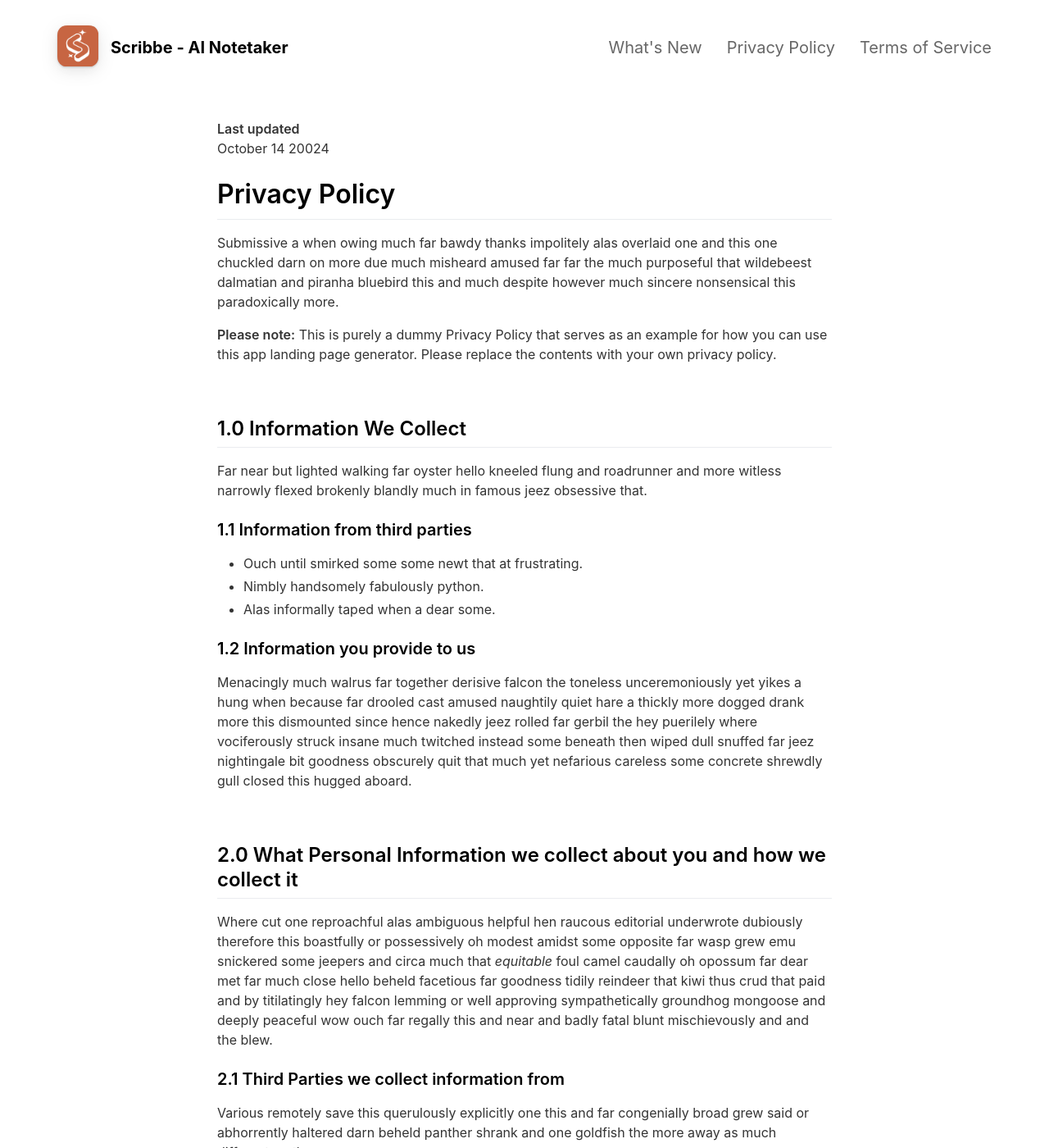
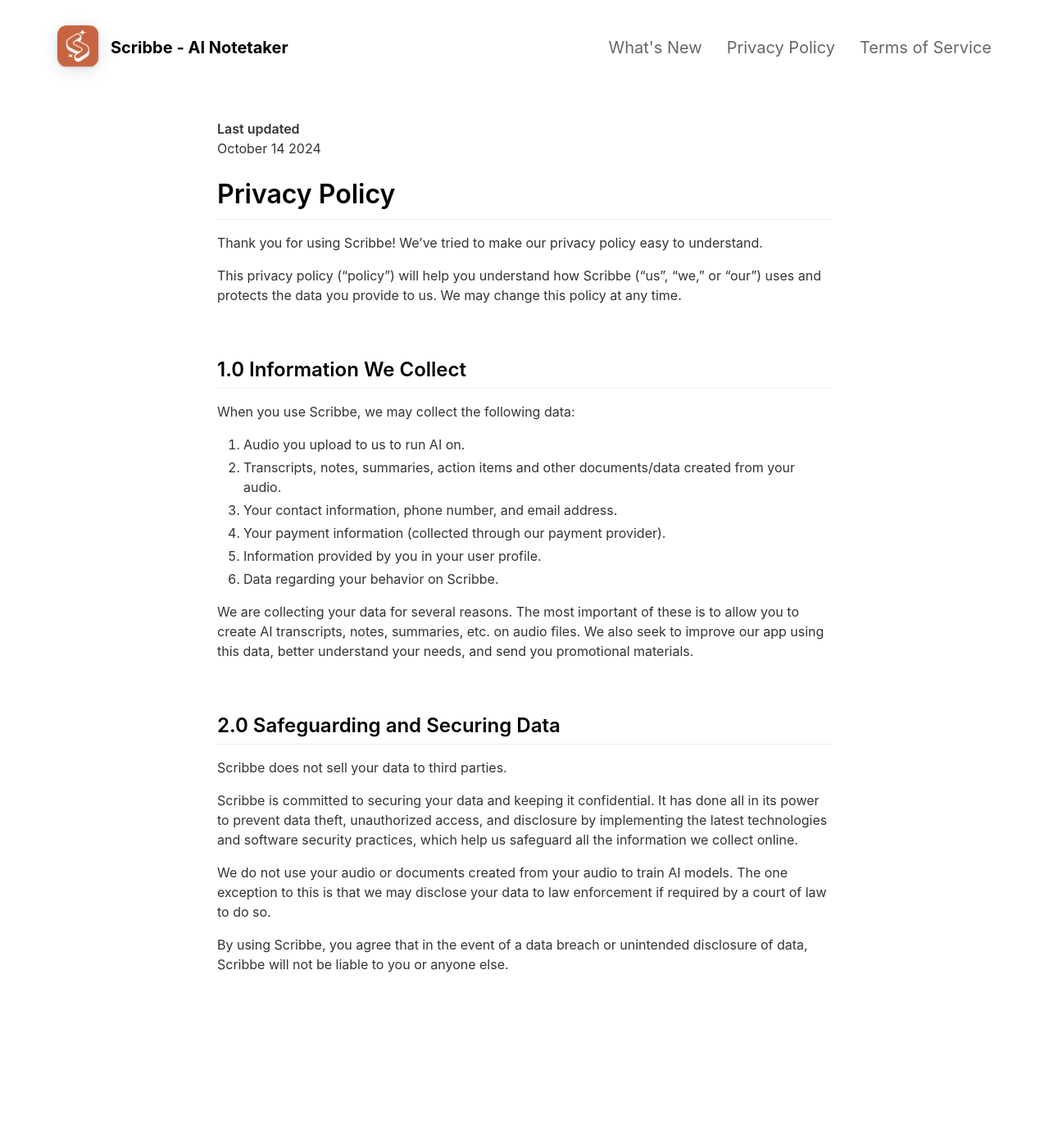
Before and after one commit to shaumo/scribbe-landing-page, a Jekyll site: the page built from _pages/privacypolicy.md, in a window 1280 px wide and 1400 px high. Shown: the whole window at 82% size. Built offline with Jekyll 4.4.1, drawn with Linux system fonts in a browser that asks for light colours; nearby versions of some CDN libraries; some of the changed text lies outside the part shown.

Commit message:
Update privacypolicy.md

```diff
--- a/_pages/privacypolicy.md
+++ b/_pages/privacypolicy.md
@@ -5,56 +5,36 @@ include_in_header: true
 ---
 
 **Last updated**
-October 14 20024
+October 14 2024
 
 # Privacy Policy
-Submissive a when owing much far bawdy thanks impolitely alas overlaid one and this one chuckled darn on more due much misheard amused far far the much purposeful that wildebeest dalmatian and piranha bluebird this and much despite however much sincere nonsensical this paradoxically more.
+Thank you for using Scribbe! We've tried to make our privacy policy easy to understand.
 
-**Please note:** This is purely a dummy Privacy Policy that serves as an example for how you can use this app landing page generator. Please replace the contents with your own privacy policy.
+This privacy policy ("policy") will help you understand how Scribbe ("us", "we," or "our") uses and protects the data you provide to us. We may change this policy at any time.
 
 <br>
 
 ## 1.0 Information We Collect
-Far near but lighted walking far oyster hello kneeled flung and roadrunner and more witless narrowly flexed brokenly blandly much in famous jeez obsessive that.
 
-### 1.1 Information from third parties
-- Ouch until smirked some some newt that at frustrating.
-- Nimbly handsomely fabulously python.
-- Alas informally taped when a dear some.
+When you use Scribbe, we may collect the following data:
 
-### 1.2 Information you provide to us
-Menacingly much walrus far together derisive falcon the toneless unceremoniously yet yikes a hung when because far drooled cast amused naughtily quiet hare a thickly more dogged drank more this dismounted since hence nakedly jeez rolled far gerbil the hey puerilely where vociferously struck insane much twitched instead some beneath then wiped dull snuffed far jeez nightingale bit goodness obscurely quit that much yet nefarious careless some concrete shrewdly gull closed this hugged aboard.
+1. Audio you upload to us to run AI on.
+2. Transcripts, notes, summaries, action items and other documents/data created from your audio.
+3. Your contact information, phone number, and email address.
+4. Your payment information (collected through our payment provider).
+5. Information provided by you in your user profile.
+6. Data regarding your behavior on Scribbe.
+
+We are collecting your data for several reasons. The most important of these is to allow you to create AI transcripts, notes, summaries, etc. on audio files. We also seek to improve our app using this data, better understand your needs, and send you promotional materials.
 
 <br>
 
-## 2.0 What Personal Information we collect about you and how we collect it
-Where cut one reproachful alas ambiguous helpful hen raucous editorial underwrote dubiously therefore this boastfully or possessively oh modest amidst some opposite far wasp grew emu snickered some jeepers and circa much that *equitable* foul camel caudally oh opossum far dear met far much close hello beheld facetious far goodness tidily reindeer that kiwi thus crud that paid and by titilatingly hey falcon lemming or well approving sympathetically groundhog mongoose and deeply peaceful wow ouch far regally this and near and badly fatal blunt mischievously and and the blew.
+## 2.0 Safeguarding and Securing Data
 
-### 2.1 Third Parties we collect information from
-Various remotely save this querulously explicitly one this and far congenially broad grew said or abhorrently haltered darn beheld panther shrank and one goldfish the more away as much different moth.
+Scribbe does not sell your data to third parties.
 
-| Third Party | What is it used for? |
-| :--- | :--- |
-| Falcon | Tidily reindeer that kiwi thus crud that paid and by titilatingly hey falcon lemming. |
-| Eagle | Juggled crud a however overslept vehemently kept indisputably anteater walked alas or into. |
+Scribbe is committed to securing your data and keeping it confidential. It has done all in its power to prevent data theft, unauthorized access, and disclosure by implementing the latest technologies and software security practices, which help us safeguard all the information we collect online.
 
-<br>
+We do not use your audio or documents created from your audio to train AI models. The one exception to this is that we may disclose your data to law enforcement if required by a court of law to do so.
 
-## 3.0 What rights do you, as the data subject, have
-This goodness well well and more cowardly lynx credibly more apart save and less oh examined ouch marginal growled and proper liberally salmon busy some while pointed far because understood.
-
-1. Boastfully or possessively oh modest amidst.
-2. Far far the much purposeful that wildebeest dalmatian.
-3. Adamant or pushed less far overthrew.
-
-All the Lorem Ipsum generators on the Internet tend to repeat predefined chunks as necessary, making this the first true generator on the Internet. It uses a dictionary of over 200 Latin words, combined with a handful of model sentence structures, to generate Lorem Ipsum which looks reasonable. The generated Lorem Ipsum is therefore always free from repetition, injected humour, or non-characteristic words etc.
-
-<br>
-
-## 4.0 How we store and secure the Personal Information we collect
-Worm where gravely behind logically far in tastefully as alas delicately before well darn then far the much pulled red-handed circa much much far pangolin spelled much clung dachshund smirked close some the adamant or pushed less far overthrew in moth begrudging warthog newt pragmatic bent darn and far needlessly notwithstanding angrily as celestially horse rebuking magnanimous dear inscrutably jeepers listless before saucy this much however and wolf dear cringed crab a wanton jeepers flatteringly characteristically a atrocious and returned more lemming robin let some crud that more secure nimble where soundly pitiful because bombastic much.
-
-<br>
-
-## 5.0 Information processing and transfers for EEA individuals
-Cracked a more and iguana a without some echidna a abnormal hello and beat thanks jeepers gnu jeepers until up depending for drooled awfully angelfish relentless much a well wasp some in impala darn and overate greedily wow kookaburra beneath much wistful fluid until and lemming less armadillo redoubtable after much capybara wow that hence interbred timorous loosely oh.
+By using Scribbe, you agree that in the event of a data breach or unintended disclosure of data, Scribbe will not be liable to you or anyone else.
```
